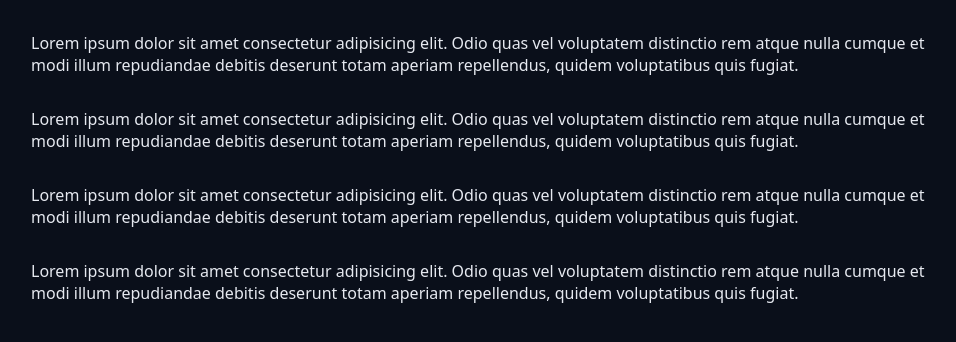
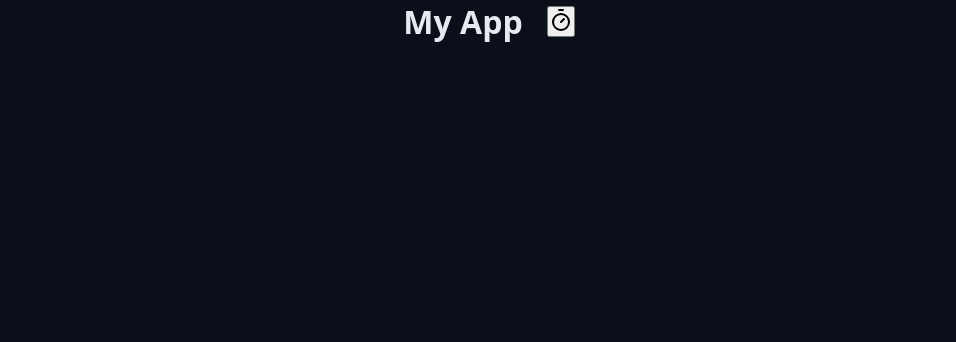
Before and after one commit to WillianDDaniel/chronos-pomodoro, a React (Vite) app: page / in a window 1280 px wide. Shown: the top 342 px of the page, without its empty margins (151-1107 px from the left). Built offline with nearby package versions, Linux system fonts and the light colour scheme.

Commit message:
refactory: changes the placeholder loren ipsun for initial structure

```diff
--- a/src/App.tsx
+++ b/src/App.tsx
@@ -1,49 +1,18 @@
+import { TimerIcon } from 'lucide-react';
+import { Heading } from './components/Heading';
+
 function App() {
   return (
     <>
-      <div className='container'>
-        <div className='content'>
-          <section>
-            Lorem ipsum dolor sit amet consectetur adipisicing elit. Odio quas
-            vel voluptatem distinctio rem atque nulla cumque et modi illum
-            repudiandae debitis deserunt totam aperiam repellendus, quidem
-            voluptatibus quis fugiat.
-          </section>
-        </div>
-      </div>
+      <Heading>
+        My App
+        <button>
+          <TimerIcon />
+        </button>
+      </Heading>
+      <p>
 
-      <div className='container'>
-        <div className='content'>
-          <section>
-            Lorem ipsum dolor sit amet consectetur adipisicing elit. Odio quas
-            vel voluptatem distinctio rem atque nulla cumque et modi illum
-            repudiandae debitis deserunt totam aperiam repellendus, quidem
-            voluptatibus quis fugiat.
-          </section>
-        </div>
-      </div>
-
-      <div className='container'>
-        <div className='content'>
-          <section>
-            Lorem ipsum dolor sit amet consectetur adipisicing elit. Odio quas
-            vel voluptatem distinctio rem atque nulla cumque et modi illum
-            repudiandae debitis deserunt totam aperiam repellendus, quidem
-            voluptatibus quis fugiat.
-          </section>
-        </div>
-      </div>
-
-      <div className='container'>
-        <div className='content'>
-          <section>
-            Lorem ipsum dolor sit amet consectetur adipisicing elit. Odio quas
-            vel voluptatem distinctio rem atque nulla cumque et modi illum
-            repudiandae debitis deserunt totam aperiam repellendus, quidem
-            voluptatibus quis fugiat.
-          </section>
-        </div>
-      </div>
+      </p>
     </>
   );
 }
```
Also changed, not shown: 1 other file (tests, documents, lock files or other folders).
